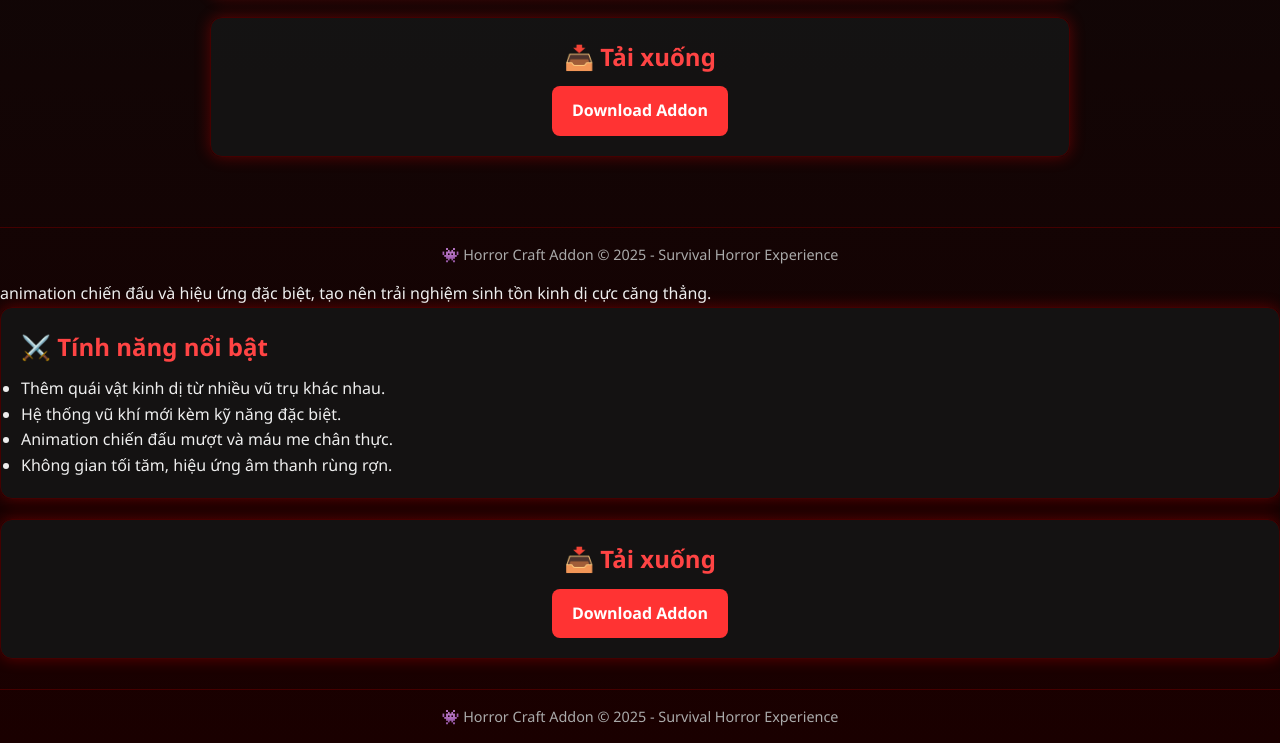
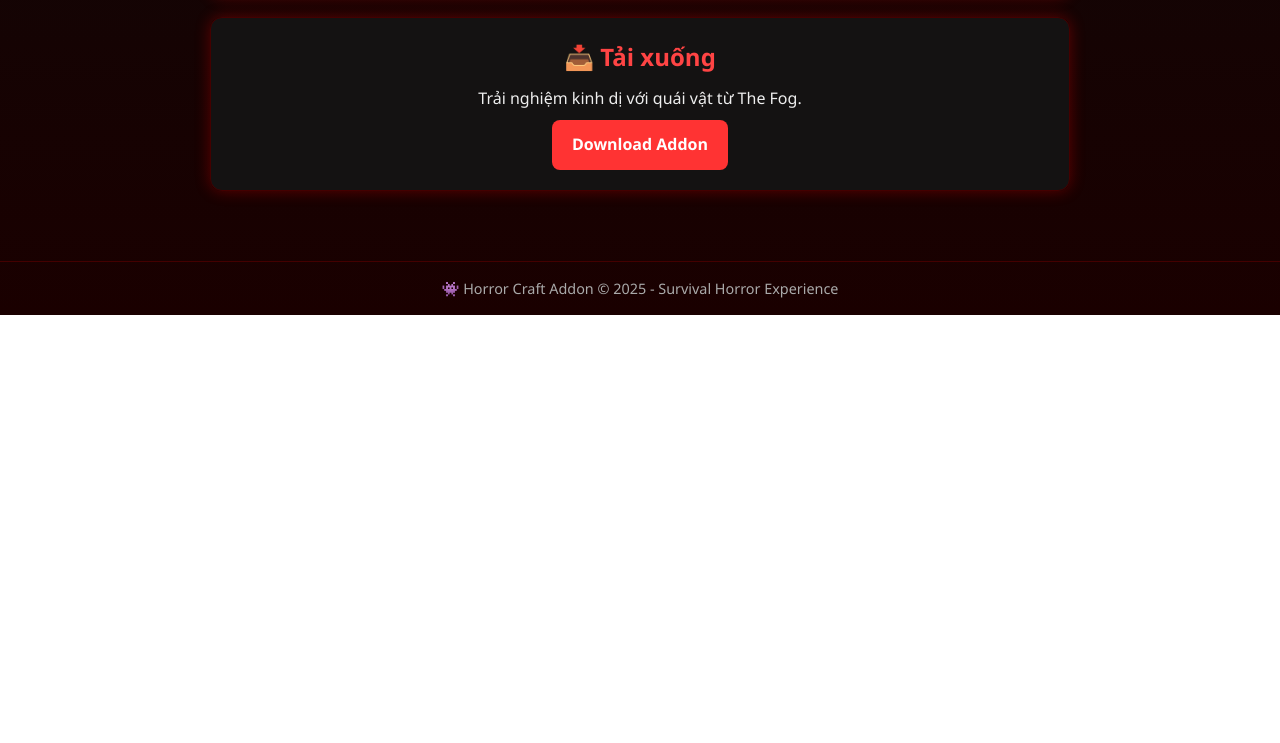
Before and after one commit to truongten139-star/MCPEXNGHIAVN2, a plain HTML site: page index.html in a window 1280 px wide. Shown: the part 588-1331 px from the top of the page. After the commit the page ends 903 px from the top, so only its background shows below. Drawn offline with Linux system fonts and the light colour scheme.

Commit message:
index.html

```diff
--- a/index.html
+++ b/index.html
@@ -70,6 +70,7 @@
       text-decoration: none;
       font-weight: bold;
       transition: 0.3s;
+      margin-top: 8px;
     }
 
     a.button:hover {
@@ -96,7 +97,7 @@
     <h1>Addon Horror Craft</h1>
     <p class="subtitle">Minecraft PE 1.21.100 • Dark Fantasy • Kinh dị sinh tồn</p>
 
-    <!-- Nội dung -->
+    <!-- Giới thiệu -->
     <div class="card">
       <h2>🌑 Giới thiệu</h2>
       <p>
@@ -107,6 +108,7 @@
       </p>
     </div>
 
+    <!-- Tính năng -->
     <div class="card">
       <h2>⚔️ Tính năng nổi bật</h2>
       <ul>
@@ -117,8 +119,10 @@
       </ul>
     </div>
 
+    <!-- Tải xuống -->
     <div class="card" style="text-align:center;">
       <h2>📥 Tải xuống</h2>
+      <p>Trải nghiệm kinh dị với quái vật từ The Fog.</p>
       <a href="https://www.mediafire.com/file/ik8gf3yqo3iu3qt/Cartyoon+Cat.jar+[Horror]_1756587264060.mcaddon/file" class="button" target="_blank" rel="noopener noreferrer">
         Download Addon
       </a>
@@ -130,28 +134,3 @@
   </footer>
 </body>
 </html>
-        animation chiến đấu và hiệu ứng đặc biệt, tạo nên trải nghiệm sinh tồn kinh dị cực căng thẳng.
-      </p>
-    </div>
-
-    <div class="card">
-      <h2>⚔️ Tính năng nổi bật</h2>
-      <ul>
-        <li>Thêm quái vật kinh dị từ nhiều vũ trụ khác nhau.</li>
-        <li>Hệ thống vũ khí mới kèm kỹ năng đặc biệt.</li>
-        <li>Animation chiến đấu mượt và máu me chân thực.</li>
-        <li>Không gian tối tăm, hiệu ứng âm thanh rùng rợn.</li>
-      </ul>
-    </div>
-
-    <div class="card" style="text-align:center;">
-      <h2>📥 Tải xuống</h2>
-      <a href="#" class="button">Download Addon</a>
-    </div>
-  </div>
-
-  <footer>
-    👾 Horror Craft Addon © 2025 - Survival Horror Experience
-  </footer>
-</body>
-</html>
```
